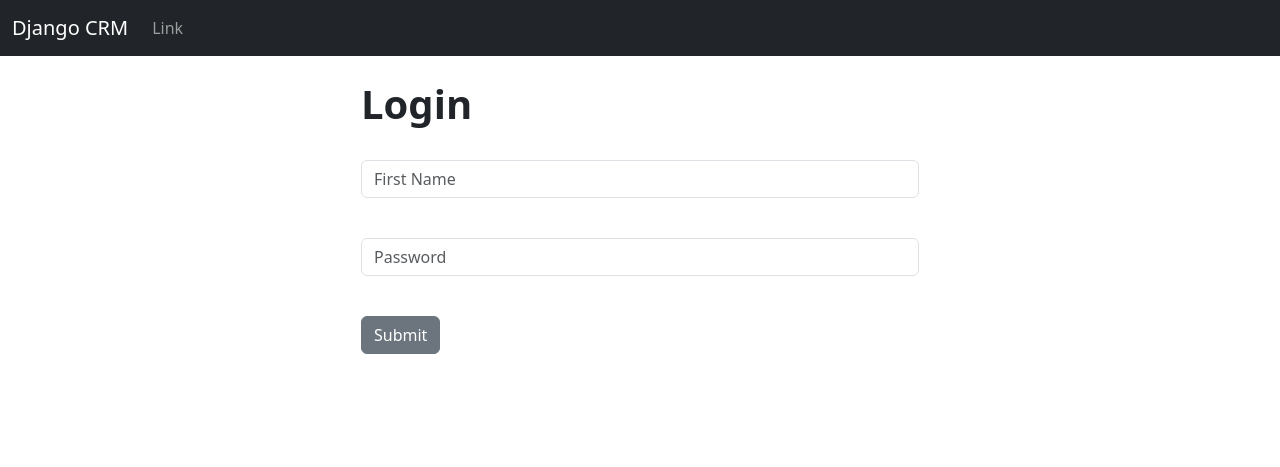
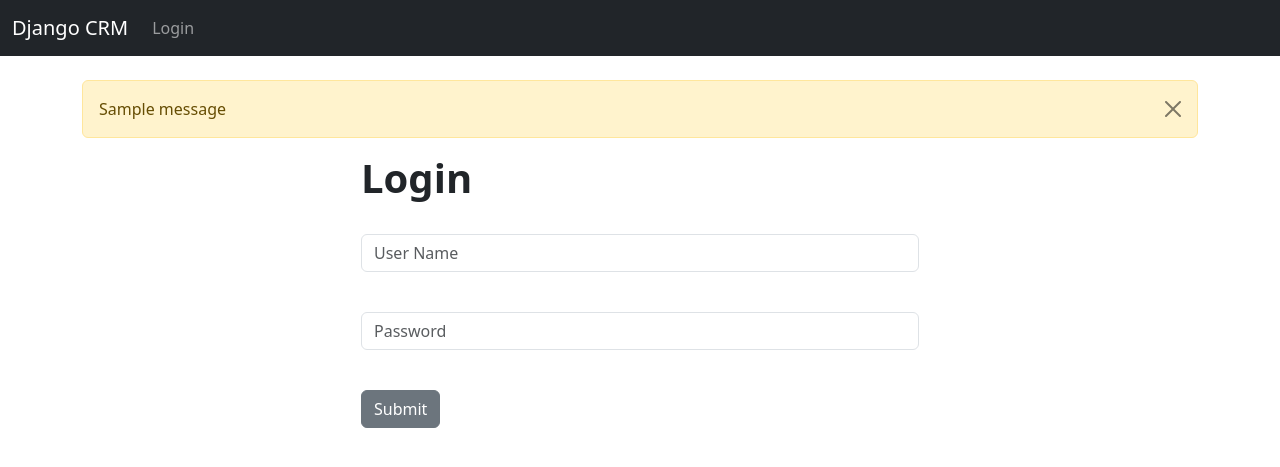
Before and after one commit to deveshsrivastava1212/Django-CRM, a Django app: page / in a window 1280 px wide. Shown: the top 467 px of the page. Run offline with Django 4.2, Linux system fonts and the light colour scheme; tables that the repository leaves empty hold one stand-in row (values such as "Sample post"); one stand-in notice (Sample message) is shown.

Commit message:
Update Login/Logout

```diff
--- a/website/templates/base.html
+++ b/website/templates/base.html
@@ -10,6 +10,14 @@
     {% include 'nav.html' %}
     <div class="container">
     <br/>
+    {% if messages %}
+      {% for message in messages %}
+      <div class="alert alert-warning alert-dismissible fade show" role="alert">
+        {{ message }}
+        <button type="button" class="btn-close" data-bs-dismiss="alert" aria-label="Close"></button>
+      </div>
+      {% endfor %}
+    {% endif %}
     {% block content %}
     {% endblock %}
     </div>
--- a/website/templates/home.html
+++ b/website/templates/home.html
@@ -10,8 +10,9 @@
     <h1><strong> Login </strong></h1>
     <br>
     <form method="POST" action="{% url 'home' %}">
+        {% csrf_token %}
         <div class="mb-3">
-            <input type="text" class="form-control" name="first_name" placeholder="First Name" required>
+            <input type="text" class="form-control" name="username" placeholder="User Name" required>
         </div>
         <br>
         <div class="mb-3">
--- a/website/templates/nav.html
+++ b/website/templates/nav.html
@@ -1,14 +1,22 @@
 <nav class="navbar navbar-expand-lg navbar-dark bg-dark">
   <div class="container-fluid">
     <a class="navbar-brand" href="{% url 'home' %}">Django CRM</a>
-      <button class="navbar-toggler" type="button" data-bs-toggle="collapse" data-bs-target="#navbarSupportedContent" aria-controls="navbarSupportedContent" aria-expanded="false" aria-label="Toggle navigation">
+    <button class="navbar-toggler" type="button" data-bs-toggle="collapse" data-bs-target="#navbarSupportedContent"
+      aria-controls="navbarSupportedContent" aria-expanded="false" aria-label="Toggle navigation">
       <span class="navbar-toggler-icon"></span>
     </button>
     <div class="collapse navbar-collapse" id="navbarSupportedContent">
       <ul class="navbar-nav me-auto mb-2 mb-lg-0">
+        {% if user.is_authenticated %}
+
         <li class="nav-item">
-            <a class="nav-link" href="#">Link</a>
+          <a class="nav-link" href="{% url 'logout' %}">Logout</a>
         </li>
+        {% else %}
+        <li class="nav-item">
+          <a class="nav-link" href="{% url 'home' %}">Login</a>
+        </li>
+        {% endif %}
       </ul>
 
     </div>
--- a/website/views.py
+++ b/website/views.py
@@ -1,11 +1,27 @@
-from django.shortcuts import render
+from django.shortcuts import render, redirect
 from django.contrib.auth import authenticate, login, logout
 from django.contrib import messages
 
 # Create your views here.
 def home(request):
-    return render (request, 'home.html', {})
+    if request.method == 'POST':
+        username = request.POST['username']
+        password = request.POST['password']
+        #Authenticate user
+        user = authenticate(request, username = username, password = password)
+        if user is not None:
+            login(request, user)
+            messages.success(request, "You Have Been Logged In !")
+            return redirect('home')
+        else:
+            messages.success(request, "There Was An Error Logging In, Please Try Again....")
+            return redirect('home')
+
+    else:
+        return render (request, 'home.html', {})
 
 
 def logout_user(request):
-    pass
+    logout(request)
+    messages.success(request, "You Have Been Logged Out Successfully !")
+    return redirect('home')
```
Lines whose indentation alone changed are shown as unchanged.
